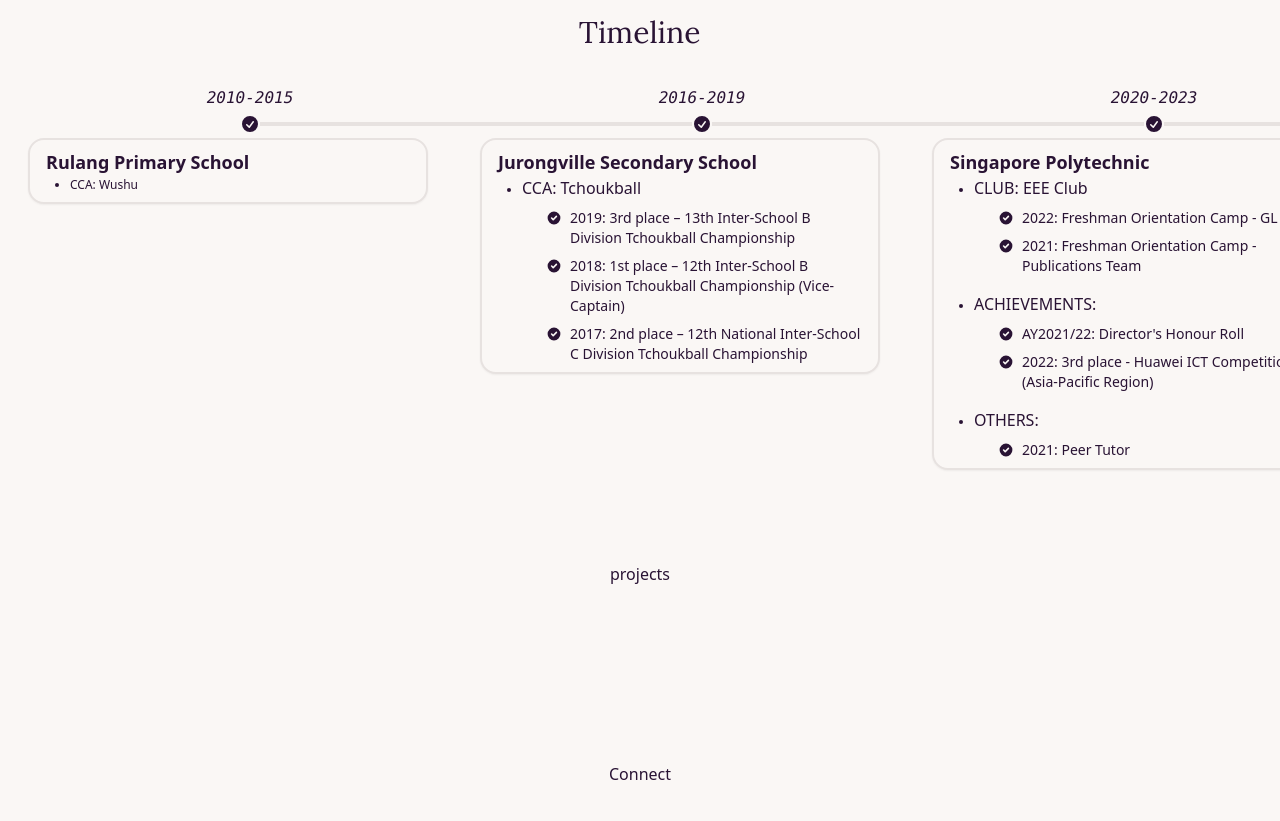
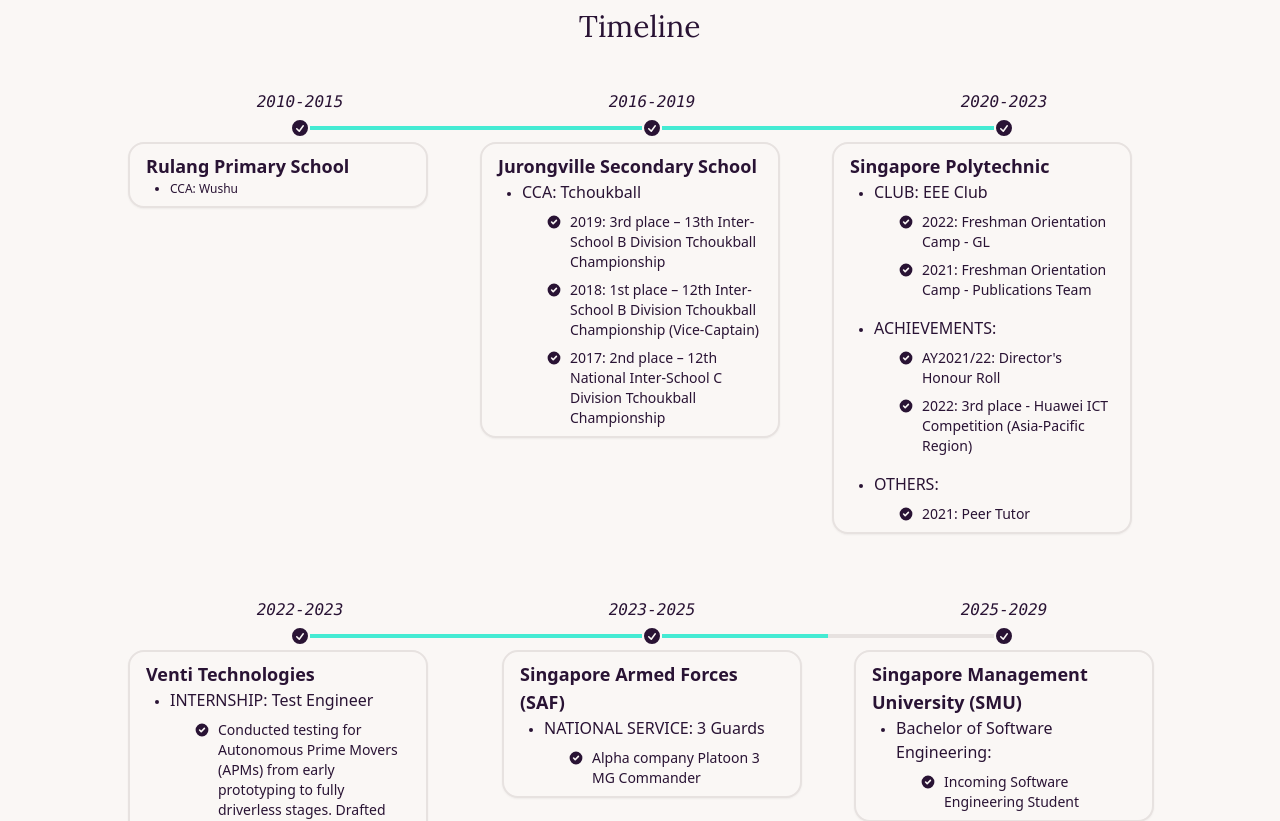
Before and after one commit to ongkitwei/kitwei-dev, a Next.js app: page / in a window 1280 px wide. Shown: the part 1640-2461 px from the top of the page. Built offline with nearby package versions, Linux system fonts and the light colour scheme.

Commit message:
added colours to show progress and added responsive design

```diff
--- a/src/app/components/Timeline.jsx
+++ b/src/app/components/Timeline.jsx
@@ -15,7 +15,7 @@
         initial={{ scale: 0 }}
         whileInView={{ scale: 1.5 }}
         transition={{ duration: 0.8, type: "spring", stiffness: 100 }}
-        className={`${lora.className} text-xl`}
+        className={`${lora.className} text-xl pb-6`}
       >
         Timeline
       </motion.h2>
@@ -23,7 +23,7 @@
         initial={{ y: -20, opacity: 0 }}
         whileInView={{ y: 0, opacity: 1 }}
         transition={{ duration: 1, delay: 0.3 }}
-        className="block md:hidden"
+        className="block xl:hidden"
       >
         <TimelineVertical />
       </motion.div>
@@ -31,7 +31,7 @@
         initial={{ y: -20, opacity: 0 }}
         whileInView={{ y: 0, opacity: 1 }}
         transition={{ duration: 0.7, delay: 0.3 }}
-        className="hidden md:block"
+        className="hidden xl:block"
       >
         <TimelineHorizontal />
       </motion.div>
--- a/src/app/ui/TimelineHorizontal.jsx
+++ b/src/app/ui/TimelineHorizontal.jsx
@@ -2,8 +2,8 @@
 
 function TimelineHorizontal() {
   return (
-    <div className="overflow-x-auto w-full">
-      <ul className="timeline -mt-68">
+    <div className="w-full -mt-88">
+      <ul className="timeline grid grid-cols-3">
         <li>
           <div className="timeline-start font-mono italic">2010-2015</div>
           <div className="timeline-middle">
@@ -20,16 +20,16 @@
               />
             </svg>
           </div>
-          <div className="timeline-end timeline-box w-[400px] mr-12">
+          <div className="timeline-end timeline-box w-[300px] mr-12">
             <div className="text-lg font-black">Rulang Primary School</div>
             <ul className="text-md">
               <li>CCA: Wushu</li>
             </ul>
           </div>
-          <hr />
+          <hr className="bg-primary" />
         </li>
         <li>
-          <hr />
+          <hr className="bg-primary" />
           <div className="timeline-start font-mono italic">2016-2019</div>
           <div className="timeline-middle">
             <svg
@@ -45,7 +45,7 @@
               />
             </svg>
           </div>
-          <div className="timeline-end timeline-box w-[400px] mr-12">
+          <div className="timeline-end timeline-box w-[300px] mr-12">
             {" "}
             <div className="text-lg font-black">
               Jurongville Secondary School
@@ -78,10 +78,10 @@
               </li>
             </ul>
           </div>
-          <hr />
+          <hr className="bg-primary" />
         </li>
         <li>
-          <hr />
+          <hr className="bg-primary" />
           <div className="timeline-start font-mono italic">2020-2023</div>
           <div className="timeline-middle">
             <svg
@@ -97,7 +97,7 @@
               />
             </svg>
           </div>
-          <div className="timeline-end timeline-box w-[400px] mr-12">
+          <div className="timeline-end timeline-box w-[300px] mr-12">
             <div className="text-lg font-black">Singapore Polytechnic</div>
             <ul className="space-y-4 pl-5 list-decimal">
               <li>
@@ -171,10 +171,10 @@
               </li>
             </ul>
           </div>
-          <hr />
+          <hr className="hidden" />
         </li>
-        <li>
-          <hr />
+        <li className="-mt-50">
+          <hr className="hidden" />
           <div className="timeline-start font-mono italic">2022-2023</div>
           <div className="timeline-middle">
             <svg
@@ -190,7 +190,7 @@
               />
             </svg>
           </div>
-          <div className="timeline-end timeline-box w-[400px] mr-12">
+          <div className="timeline-end timeline-box w-[300px] mr-12">
             {" "}
             <div className="text-lg font-black">Venti Technologies</div>
             <ul className="space-y-4 pl-5 list-decimal">
@@ -221,10 +221,10 @@
               </li>
             </ul>
           </div>
-          <hr />
+          <hr className="bg-primary" />
         </li>
-        <li>
-          <hr />
+        <li className="-mt-50">
+          <hr className="bg-primary" />
           <div className="timeline-start font-mono italic">2023-2025</div>
           <div className="timeline-middle">
             <svg
@@ -240,7 +240,7 @@
               />
             </svg>
           </div>
-          <div className="timeline-end timeline-box w-[400px]">
+          <div className="timeline-end timeline-box w-[300px]">
             {" "}
             <div className="text-lg font-black">
               Singapore Armed Forces (SAF)
@@ -273,6 +273,58 @@
               </li>
             </ul>
           </div>
+          <hr className="bg-primary" />
+        </li>
+        <li className="-mt-50">
+          <hr />
+          <div className="timeline-start font-mono italic">2025-2029</div>
+          <div className="timeline-middle">
+            <svg
+              xmlns="http://www.w3.org/2000/svg"
+              viewBox="0 0 20 20"
+              fill="currentColor"
+              className="h-5 w-5"
+            >
+              <path
+                fillRule="evenodd"
+                d="M10 18a8 8 0 100-16 8 8 0 000 16zm3.857-9.809a.75.75 0 00-1.214-.882l-3.483 4.79-1.88-1.88a.75.75 0 10-1.06 1.061l2.5 2.5a.75.75 0 001.137-.089l4-5.5z"
+                clipRule="evenodd"
+              />
+            </svg>
+          </div>
+          <div className="timeline-end timeline-box w-[300px]">
+            {" "}
+            <div className="text-lg font-black">
+              Singapore Management University (SMU)
+            </div>
+            <ul className="space-y-4 pl-5 list-decimal">
+              <li>
+                <p className="text-base font-medium">
+                  Bachelor of Software Engineering:
+                </p>
+                <ul className="text-sm space-y-2 mt-2 pl-0">
+                  {["Incoming Software Engineering Student"].map(
+                    (item, index) => (
+                      <li key={index} className="flex items-start">
+                        <svg
+                          className="w-4 h-4 mr-2 mt-0.5 flex-shrink-0"
+                          fill="currentColor"
+                          viewBox="0 0 20 20"
+                        >
+                          <path
+                            fillRule="evenodd"
+                            d="M10 18a8 8 0 100-16 8 8 0 000 16zm3.707-9.293a1 1 0 00-1.414-1.414L9 10.586 7.707 9.293a1 1 0 00-1.414 1.414l2 2a1 1 0 001.414 0l4-4z"
+                            clipRule="evenodd"
+                          />
+                        </svg>
+                        <span>{item}</span>
+                      </li>
+                    )
+                  )}
+                </ul>
+              </li>
+            </ul>
+          </div>
         </li>
       </ul>
     </div>
--- a/src/app/ui/TimelineVertical.jsx
+++ b/src/app/ui/TimelineVertical.jsx
@@ -22,14 +22,14 @@
         <div className="timeline-start mb-12 md:text-end">
           <time className="font-mono italic">2010-2015</time>
           <div className="text-lg font-black">Rulang Primary School</div>
-          <ul className="text-md">
+          <ul className="text-md text-left">
             <li>CCA: Wushu</li>
           </ul>
         </div>
-        <hr />
+        <hr className="bg-primary" />
       </li>
       <li>
-        <hr />
+        <hr className="bg-primary" />
         <div className="timeline-middle">
           <svg
             xmlns="http://www.w3.org/2000/svg"
@@ -47,7 +47,7 @@
         <div className="timeline-end mb-10">
           <time className="font-mono italic">2016-2019</time>
           <div className="text-lg font-black">Jurongville Secondary School</div>
-          <ul className="space-y-4 pl-5 list-decimal">
+          <ul className="space-y-4 pl-5 list-decimal text-left">
             <li>
               <p className="text-base font-medium">CCA: Tchoukball</p>
               <ul className="text-sm space-y-2 mt-2 pl-0">
@@ -75,10 +75,10 @@
             </li>
           </ul>
         </div>
-        <hr />
+        <hr className="bg-primary" />
       </li>
       <li>
-        <hr />
+        <hr className="bg-primary" />
         <div className="timeline-middle">
           <svg
             xmlns="http://www.w3.org/2000/svg"
@@ -96,7 +96,7 @@
         <div className="timeline-start mb-10 md:text-end">
           <time className="font-mono italic">2020-2023</time>
           <div className="text-lg font-black">Singapore Polytechnic</div>
-          <ul className="space-y-4 pl-5 list-decimal">
+          <ul className="space-y-4 pl-5 list-decimal text-left">
             <li>
               <p className="text-base font-medium">CLUB: EEE Club</p>
               <ul className="text-sm space-y-2 mt-2 pl-0">
@@ -168,10 +168,10 @@
             </li>
           </ul>
         </div>
-        <hr />
+        <hr className="bg-primary" />
       </li>
       <li>
-        <hr />
+        <hr className="bg-primary" />
         <div className="timeline-middle">
           <svg
             xmlns="http://www.w3.org/2000/svg"
@@ -215,10 +215,10 @@
             </li>
           </ul>
         </div>
-        <hr />
+        <hr className="bg-primary" />
       </li>
       <li>
-        <hr />
+        <hr className="bg-primary" />
         <div className="timeline-middle">
           <svg
             xmlns="http://www.w3.org/2000/svg"
@@ -236,7 +236,7 @@
         <div className="timeline-start mb-10 md:text-end">
           <time className="font-mono italic">2023-2025</time>
           <div className="text-lg font-black">Singapore Armed Forces (SAF)</div>
-          <ul className="space-y-4 pl-5 list-decimal">
+          <ul className="space-y-4 pl-5 list-decimal text-left">
             <li>
               <p className="text-base font-medium">
                 NATIONAL SERVICE: 3 Guards
@@ -262,10 +262,10 @@
             </li>
           </ul>
         </div>
-        <hr />
+        <hr className="bg-primary" />
       </li>
       <li>
-        <hr />
+        <hr className="py-2" />
         <div className="timeline-middle">
           <svg
             xmlns="http://www.w3.org/2000/svg"
@@ -299,7 +299,7 @@
           <div className="text-lg font-black">
             Singapore Management University (SMU)
           </div>
-          <ul className="space-y-4 pl-5 list-decimal">
+          <ul className="space-y-4 pl-5 list-decimal text-left">
             <li>
               <p className="text-base font-medium">
                 Bachelor of Software Engineering:
```
